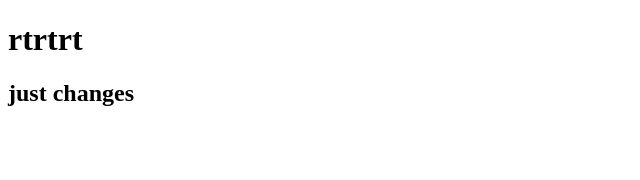
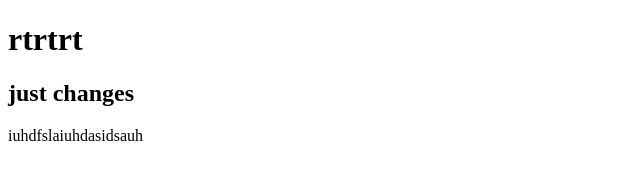
Before and after one commit to Andrey-200/testo, a plain HTML site: page index.html in a window 1280 px wide. Shown: the whole page, without its empty margins (0-640 px from the left). Drawn offline with Linux system fonts and the light colour scheme.

Commit message:
first commit

```diff
--- a/index.html
+++ b/index.html
@@ -8,5 +8,6 @@
 <body>
     <h1>rtrtrt</h1>
     <h2>just changes</h2>
+    iuhdfslaiuhdasidsauh
 </body>
 </html>
```
